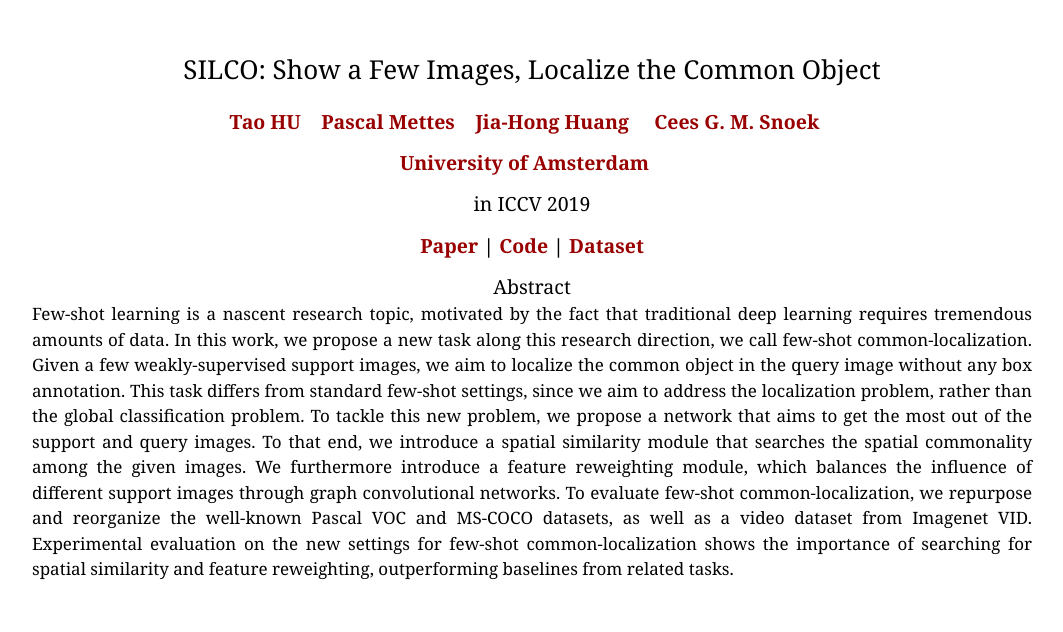
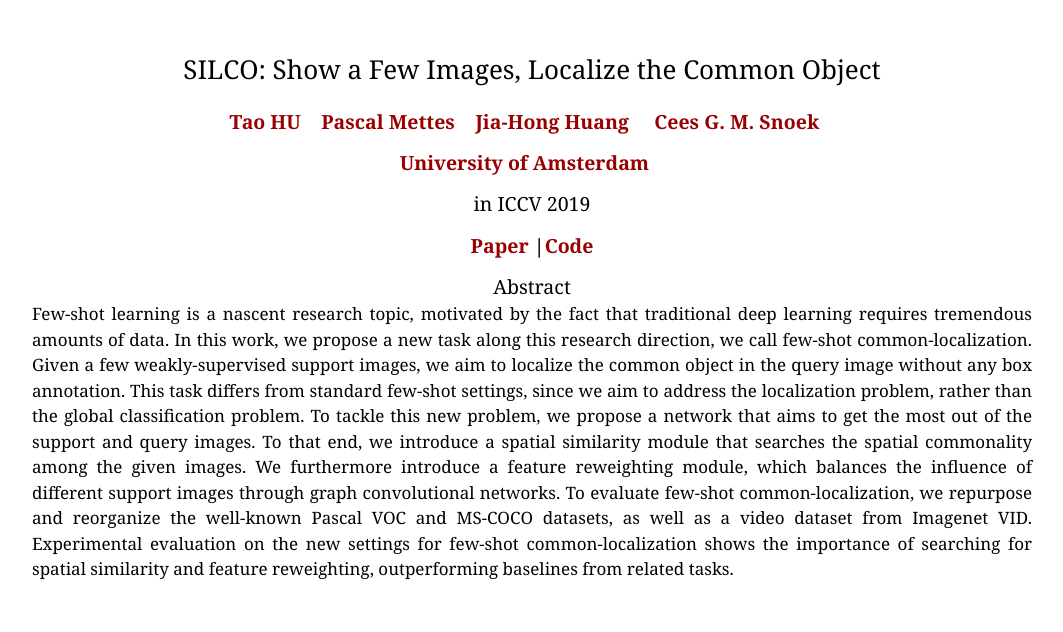
Before and after one commit to dongzhuoyao/SILCO, a plain HTML site: page docs/index.html in a window 1280 px wide. Shown: the top 632 px of the page, without its empty margins (108-1171 px from the left). Drawn offline with Linux system fonts and the light colour scheme.

Commit message:
Update index.html

```diff
--- a/docs/index.html
+++ b/docs/index.html
@@ -58,7 +58,7 @@ BODY {
 		<a href="https://www.uva.nl/">University of Amsterdam</a>&nbsp;&nbsp;&nbsp;
 	</h2></center>
 <center><h2>in ICCV 2019</h2></center>
-<center><h2><strong><a href="http://taohu.me/note/19iccv-silco.pdf">Paper</a> | <a href="mailto:taohu620@gmail.com">Code</a> | <a href="https://github.com/ta0hu/iccv19-silco">Dataset</a> </strong> </h2></center>
+<center><h2><strong><a href="http://taohu.me/note/19iccv-silco.pdf">Paper</a> |<a href="https://github.com/ta0hu/silco">Code</a>  </strong> </h2></center>
 
 
 <h2 align="center">Abstract</h2>
```
